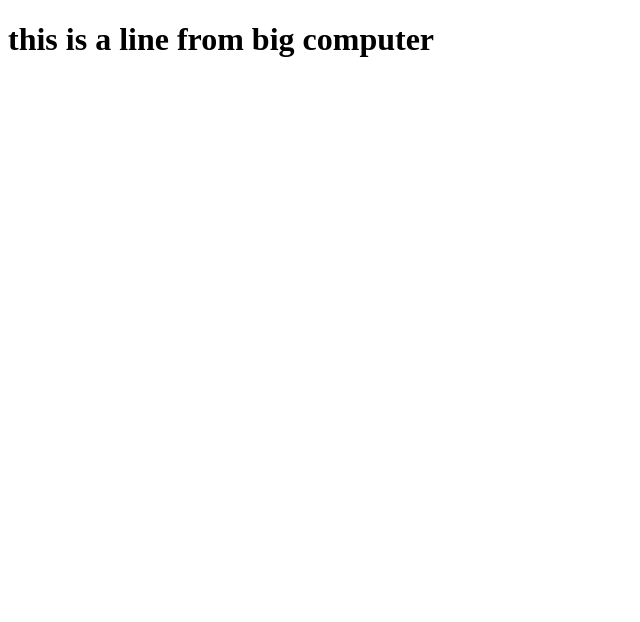
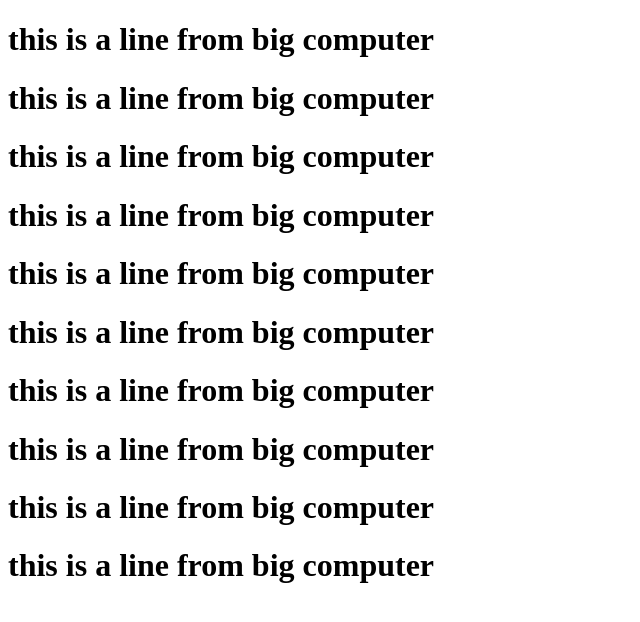
Before and after one commit to hbedikos/testing, a plain HTML site: page index.html in a window 1280 px wide. Shown: the whole page, without its empty margins (0-640 px from the left). Drawn offline with Linux system fonts and the light colour scheme.

Commit message:
first commit

```diff
--- a/index.html
+++ b/index.html
@@ -8,5 +8,14 @@
 </head>
 <body>
     <h1>this is a line from big computer</h1>
+    <h1>this is a line from big computer</h1>
+    <h1>this is a line from big computer</h1>
+    <h1>this is a line from big computer</h1>
+    <h1>this is a line from big computer</h1>
+    <h1>this is a line from big computer</h1>
+    <h1>this is a line from big computer</h1>
+    <h1>this is a line from big computer</h1>
+    <h1>this is a line from big computer</h1>
+    <h1>this is a line from big computer</h1>
 </body>
 </html>
```
